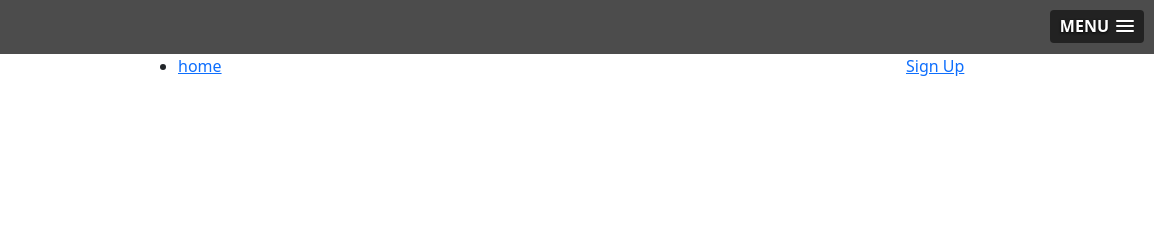
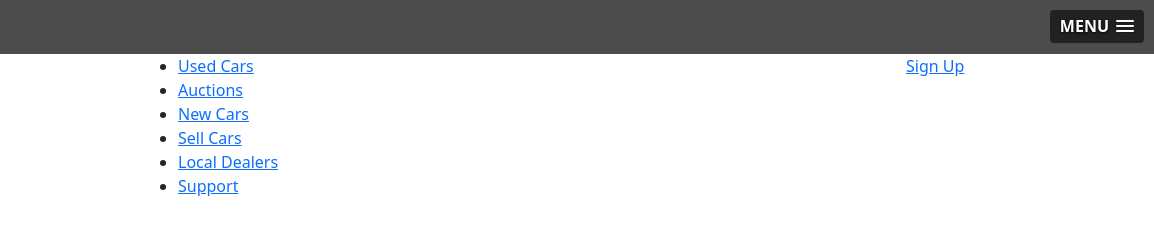
Before and after one commit to mdshakilahmad/car, a plain HTML site: page index.html in a window 1280 px wide. Shown: the full height of the page, 126-1280 px from the left. Drawn offline with Linux system fonts and the light colour scheme.

Commit message:
menu name add

```diff
--- a/index.html
+++ b/index.html
@@ -25,7 +25,12 @@
           <div class="col-lg-8">
             <div class="menu">
               <ul id="menu_two">
-                <li><a href="#">home</a></li>
+                <li><a href="#">Used Cars</a></li>
+                <li><a href="#">Auctions</a></li>
+                <li><a href="#">New Cars</a></li>
+                <li><a href="#">Sell Cars</a></li>
+                <li><a href="#">Local Dealers</a></li>
+                <li><a href="#">Support</a></li>
               </ul>
             </div>
           </div>
```
